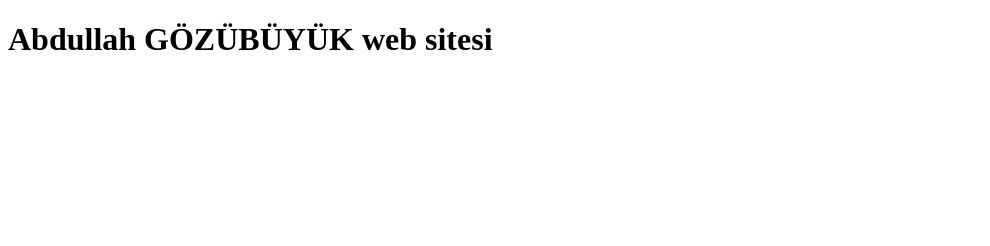
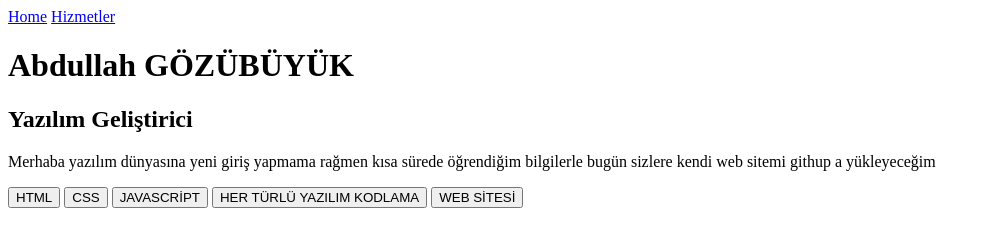
Before and after one commit to abdullahgzbyk/abdullahgzbyk, a plain HTML site: page index.html in a window 1280 px wide. Shown: the whole page, without its empty margins (0-990 px from the left). Drawn offline with Linux system fonts and the light colour scheme.

Commit message:
index düzenleme yapıldı.hizmetler sayfası eklendi

```diff
--- a/index.html
+++ b/index.html
@@ -5,7 +5,28 @@
     <meta name="viewport" content="width=device-width, initial-scale=1.0">
     <title>Document</title>
 </head>
+
+
+<title>Bu benim ilk web sitem</title>
 <body>
-    <h1>Abdullah GÖZÜBÜYÜK web sitesi</h1>
-</body>
+
+    <header>
+        <a href="index.html">Home</a>
+        <a href="hizmetler.html">Hizmetler</a>
+    </header>
+
+    <h1>Abdullah GÖZÜBÜYÜK</h1>
+        <h2>Yazılım Geliştirici</h2>
+        <p>Merhaba yazılım dünyasına yeni giriş yapmama rağmen kısa sürede öğrendiğim bilgilerle bugün sizlere kendi web sitemi githup a yükleyeceğim</p>
+        <div class="container bg-warning-subtle">
+
+            <button class="btn btn-primary">HTML</button>
+            <button type="button" class="btn btn-secondary">CSS</button>
+            <button type="button" class="btn btn-success">JAVASCRİPT</button>
+            <button type="button" class="btn btn-danger">HER TÜRLÜ YAZILIM KODLAMA</button>
+            <button type="button" class="btn btn-warning">WEB SİTESİ</button>
+
+
+        </div>
+    </body>
 </html>
```
Also changed, not shown: hizmetler.html (added, +17 -0 lines).
